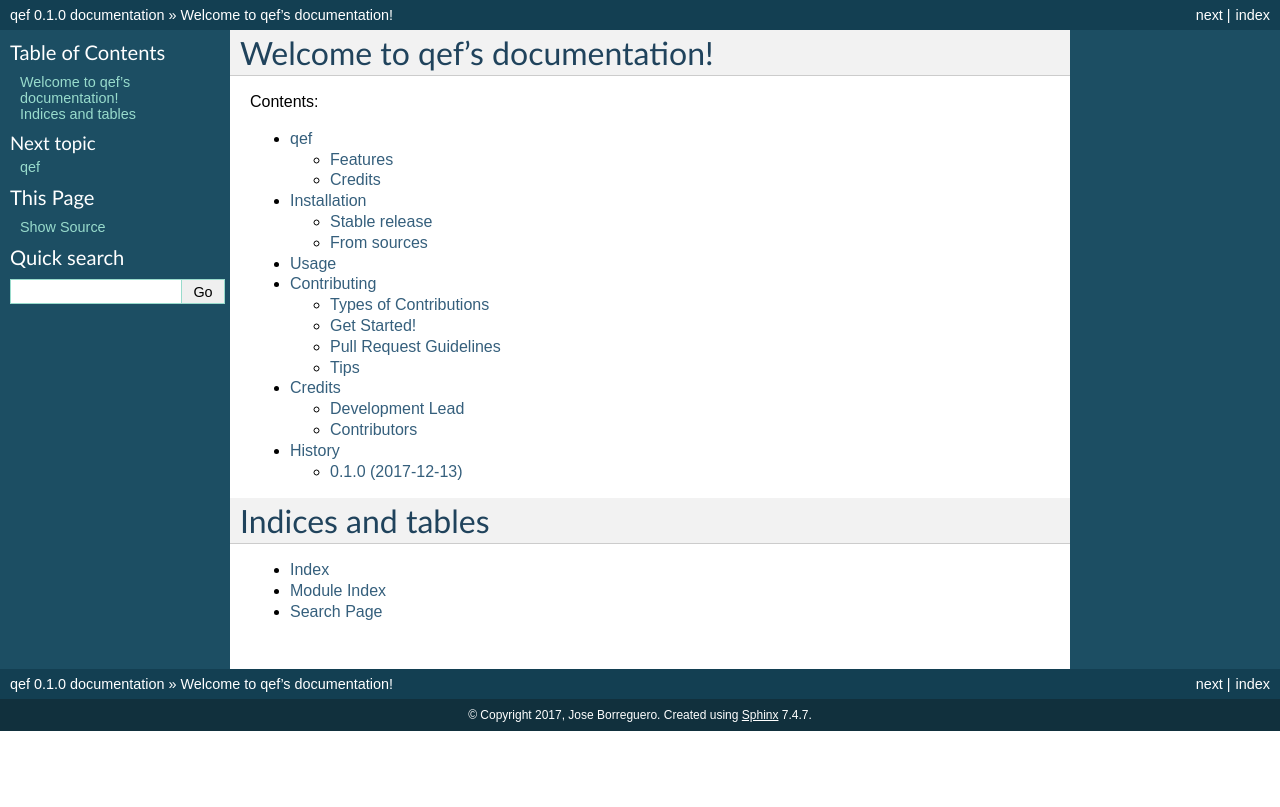
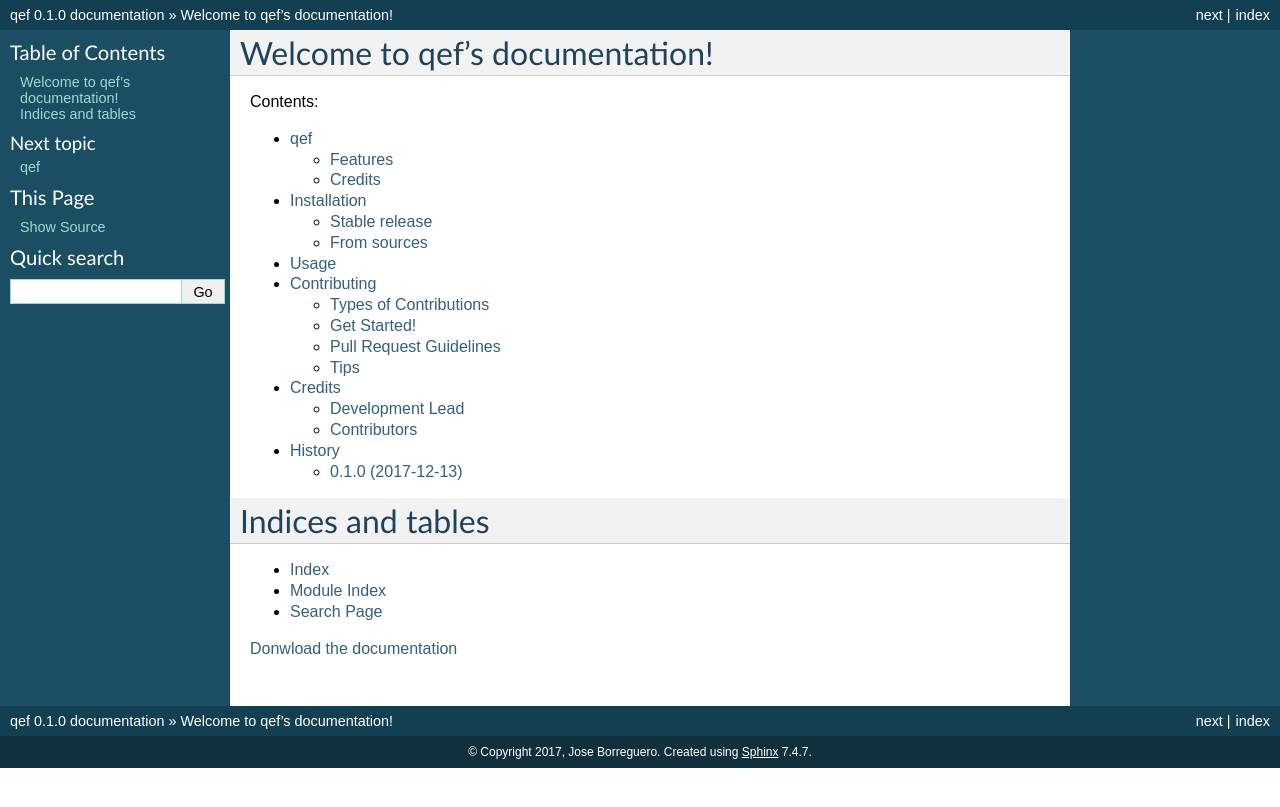
Before and after one commit to jmborr/qef, a Sphinx documentation site: the page built from docs/index.rst, in a window 1280 px wide. Shown: the top 807 px of the page. Built offline with Sphinx 7.4.7, drawn with Linux system fonts in a browser that asks for light colours; pages that are not in the unit, such as notebooks, are missing from menus.

Commit message:
Refs #16 link to doc files

```diff
--- a/docs/index.rst
+++ b/docs/index.rst
@@ -20,3 +20,5 @@ Indices and tables
 * :ref:`genindex`
 * :ref:`modindex`
 * :ref:`search`
+
+`Donwload the documentation <https://readthedocs.org/projects/qef/downloads>`_
```
